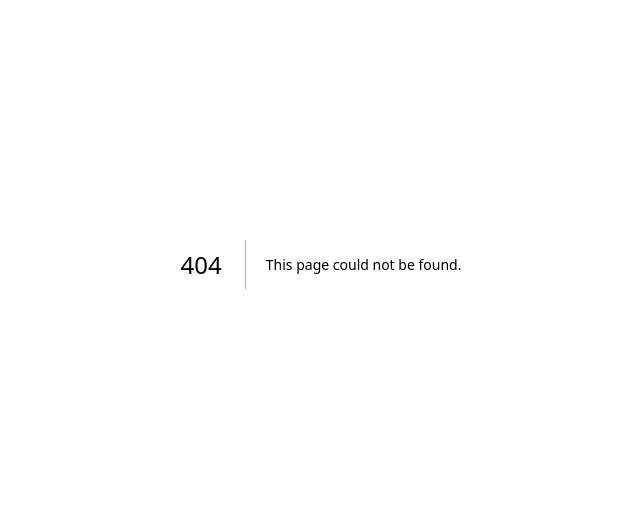
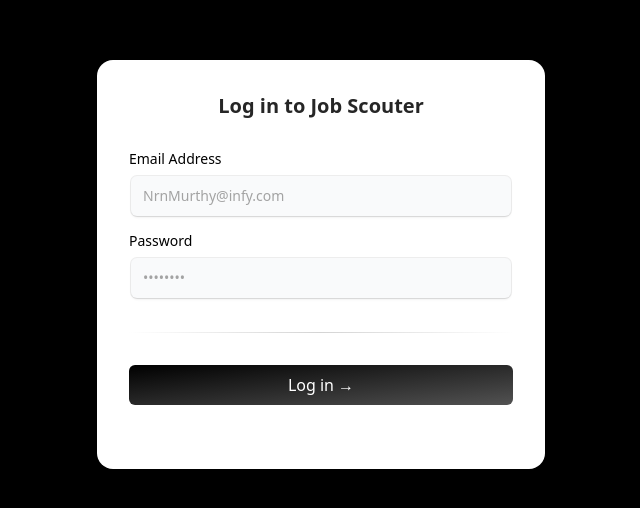
Before and after one commit to raptor-07/Job-Scouter, a Next.js app: page /auth/signin in a window 1280 px wide. Before the commit this address had no page. Shown: the part 136-644 px from the top of the page, without its empty margins (319-959 px from the left). Built offline with nearby package versions, Linux system fonts and the light colour scheme.

Commit message:
feat: create signin page

```diff
--- /dev/null
+++ b/src/app/auth/signin/page.tsx
@@ -0,0 +1,139 @@
+"use client";
+
+import React from "react";
+import { useForm } from "react-hook-form";
+import { zodResolver } from "@hookform/resolvers/zod";
+import { signinSchema } from "@/schemas/signinSchema";
+import { Label } from "@/components/ui/auth/label";
+import { Input } from "@/components/ui/auth/input";
+import { cn } from "@/utils/cn";
+import { loginUser } from "@/actions/loginUser";
+import zod from "zod";
+
+type FormData = zod.infer<typeof signinSchema>;
+
+export default function Signin() {
+  const {
+    register,
+    handleSubmit,
+    formState: { errors },
+    reset,
+  } = useForm<FormData>({
+    resolver: zodResolver(signinSchema),
+  });
+
+  const onSubmit = async (data: FormData) => {
+    console.log("onSubmit called", data);
+    try {
+      console.log("onSubmit called", data);
+      const result: any = await loginUser(data);
+
+      console.log("result in signin", result);
+
+      if (result?.error) {
+        console.error("Error logging in", result.error);
+        alert("Error logging in");
+        reset();
+        return;
+      }
+
+      alert("Logged in successfully");
+
+      reset();
+
+      return;
+    } catch (error) {
+      console.error("Error logging in", error);
+    }
+  };
+
+  return (
+    <div className="min-h-[100vh] flex items-center justify-center ">
+      <div className="max-w-md w-full mx-auto rounded-none md:rounded-2xl p-4 md:p-8 dark:shadow-[0px_0px_2px_2px_#bb9bf2] bg-white dark:bg-black min-h-[50vh]">
+        <h2 className="font-bold text-xl text-neutral-800 dark:text-neutral-200 text-center">
+          Log in to Job Scouter
+        </h2>
+        <form
+          className="my-8"
+          onSubmit={handleSubmit(onSubmit, (errors) => console.log(errors))}
+        >
+          <LabelInputContainer className="mb-4">
+            <Label htmlFor="email">Email Address</Label>
+            <Input
+              id="email"
+              placeholder="NrnMurthy@infy.com"
+              type="email"
+              {...register("email")}
+            />
+            {errors.email && (
+              <p
+                style={{
+                  color: "#fc382d",
+                  fontWeight: "bold",
+                  textShadow: "10px 10px 20px rgba(0,0,0,0.5)",
+                  fontSize: "0.8rem",
+                }}
+              >
+                {errors.email.message}
+              </p>
+            )}
+          </LabelInputContainer>
+          <LabelInputContainer className="mb-4">
+            <Label htmlFor="password">Password</Label>
+            <Input
+              id="password"
+              placeholder="••••••••"
+              type="password"
+              {...register("password")}
+            />
+            {errors.password && (
+              <p
+                style={{
+                  color: "#fc382d",
+                  fontWeight: "bold",
+                  textShadow: "10px 10px 20px rgba(0,0,0,0.5)",
+                  fontSize: "0.8rem",
+                }}
+              >
+                {errors.password.message}
+              </p>
+            )}
+          </LabelInputContainer>
+
+          <div className="bg-gradient-to-r from-transparent via-neutral-300 dark:via-neutral-700 to-transparent my-8 h-[1px] w-full" />
+
+          <button
+            className="bg-gradient-to-br relative group/btn from-black dark:from-zinc-900 dark:to-zinc-900 to-neutral-600 block dark:bg-zinc-800 w-full text-white rounded-md h-10 font-medium "
+            type="submit"
+          >
+            Log in &rarr;
+            <BottomGradient />
+          </button>
+        </form>
+      </div>
+    </div>
+  );
+}
+
+const BottomGradient = () => {
+  return (
+    <>
+      <span className="group-hover/btn:opacity-100 block transition duration-500 opacity-0 absolute h-px w-full -bottom-px inset-x-0 bg-gradient-to-r from-transparent via-purple-400 to-transparent" />
+      <span className="group-hover/btn:opacity-100 blur-sm block transition duration-500 opacity-0 absolute h-px w-1/2 mx-auto -bottom-px inset-x-10 bg-gradient-to-r from-transparent via-purple-600 to-transparent" />
+    </>
+  );
+};
+
+const LabelInputContainer = ({
+  children,
+  className,
+}: {
+  children: React.ReactNode;
+  className?: string;
+}) => {
+  return (
+    <div className={cn("flex flex-col space-y-2 w-full", className)}>
+      {children}
+    </div>
+  );
+};
```
